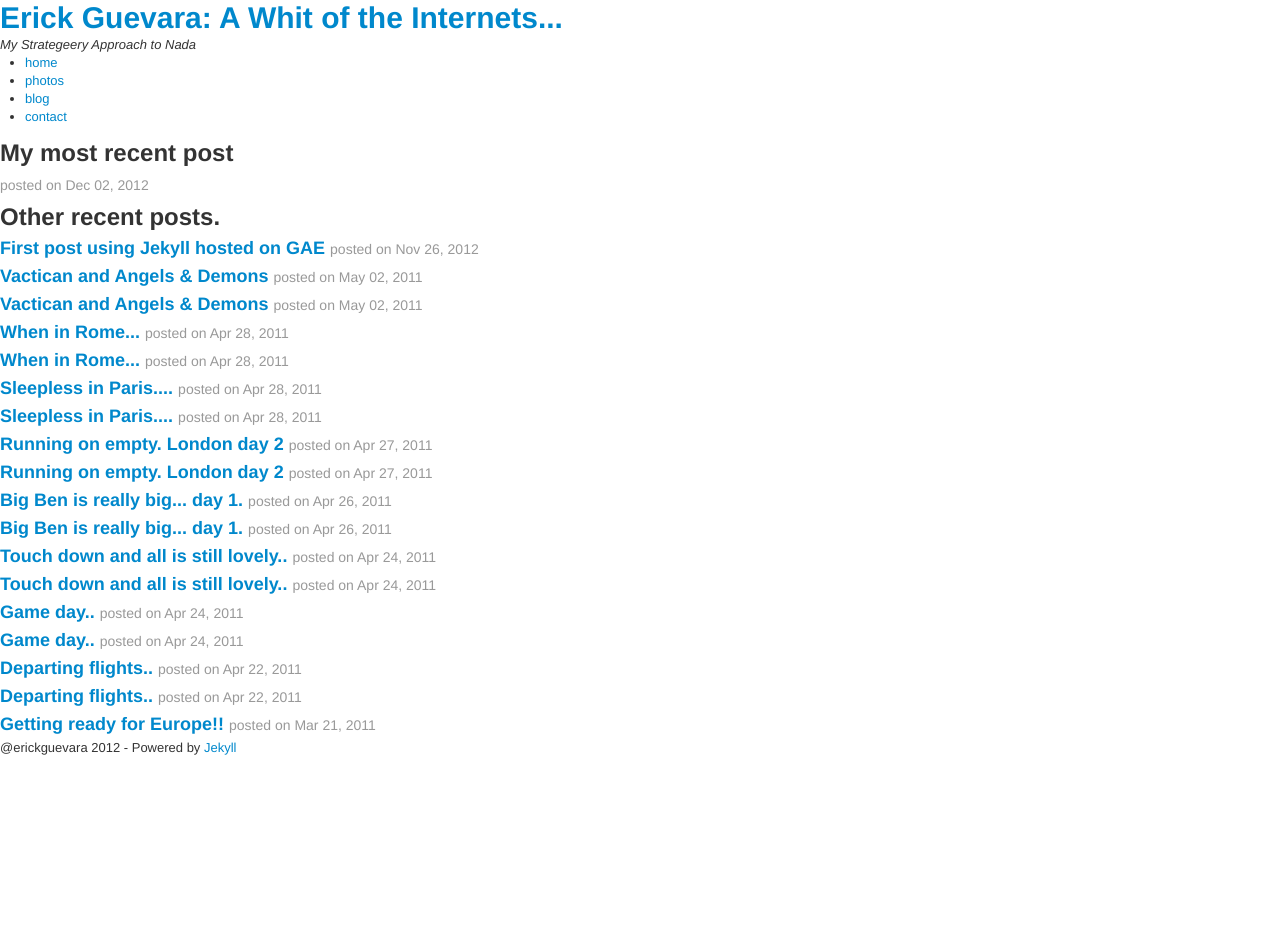
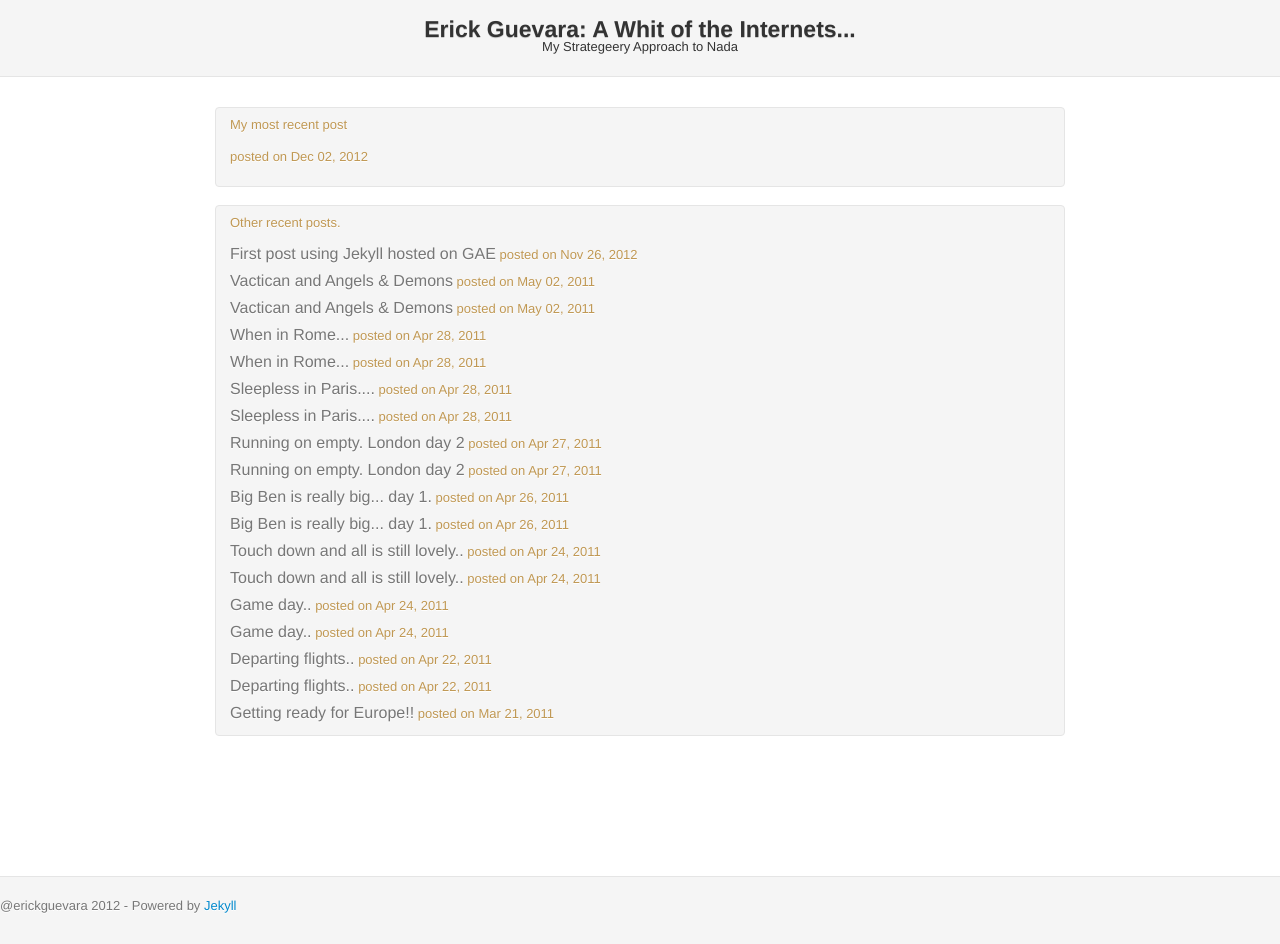
Before and after one commit to eguevara/erickguevara-me, a Jekyll site: the page built from index.html, in a window 1280 px wide. Built offline with Jekyll 4.4.1, drawn with Linux system fonts in a browser that asks for light colours; Markdown is read by kramdown in place of the engine named in the settings; before the commit the page ends 900 px from its top, so only the background shows below that.

Commit message:
added css

```diff
--- a/_includes/footer.html
+++ b/_includes/footer.html
@@ -1,3 +1,4 @@
-<footer>
-	@erickguevara 2012 - Powered by <a href="http://jekyllrb.com/">Jekyll</a>
+<footer class="site-footer">
+	<p>@erickguevara 2012 - Powered by <a href="http://jekyllrb.com/">Jekyll</a>
+	</p>
 </footer>
--- a/_includes/header.html
+++ b/_includes/header.html
@@ -1,20 +1,6 @@
-<header id="header_nav">
-	<h1><a href="{{ site.url }}">{{ site.title }}</a></h1>
-	<small><em>{{ site.description }}</em></small>
-	<nav>
-		<ul>
-			<li class="active">
-				<a href="{{ site.url }}">home</a>
-			</li>
-			<li>
-				<a href="{{ site.url }}">photos</a>
-			</li>
-			<li>
-				<a href="{{ site.url }}">blog</a>
-			</li>
-			<li>
-				<a href="{{ site.url }}">contact</a>
-			</li>
-		</ul>
-	</nav>
+<header class="site-header">
+	<p>
+		<a class="logo" href="{{ site.url }}">{{ site.title }}</a>
+	</p>
+	<div class="site-header-desc">{{ site.description }}</div>
 </header>
--- a/_layouts/default.html
+++ b/_layouts/default.html
@@ -5,16 +5,23 @@
 	<title>Erick Guevara </title>
 	<link href="{{ site.media_server }}/css/bootstrap.min.css?{{ site.media_version }}" rel="stylesheet">
     <link href="{{ site.media_server }}/css/bootstrap-responsive.css?7" rel="stylesheet">
+    <link rel="stylesheet" type="text/css" href="./css/main.css">
+
 </head>
 <body>
 
-<!-- header -->
-{% include header.html %}
+<div class="content-wrapper-outer">
+	<!-- header -->
+	{% include header.html %}
 
-{{ content }}
+	<div class="content-wrapper-inner">
+			{{ content }}
+	</div> <!--content-wrapper-inner-->
 
-<!-- footer -->
-{% include footer.html %}
+	<!-- footer -->
+	{% include footer.html %}
+
+</div> <!-- content-wrapper-outer-->
 
 </body>
 </html>
--- /dev/null
+++ b/css/main.css
@@ -0,0 +1,118 @@
+header, nav, section, article, aside, footer, hgroup {
+  display: block; }
+
+a img {
+  border: 0px; }
+
+body, html {
+  margin: 0px;
+  padding: 0px;
+  font-family: Helvetica Neue, HelveticaNeue, Helvetica, sans-serif, Arial; }
+
+h1, h2, h3, h4, h5, h6 {
+  margin: 0px;
+  padding: 0px; }
+
+.site-header {
+  position: relative;
+  z-index: 1;
+  text-align: center;
+  overflow: hidden;
+  background-color: whiteSmoke;
+  border-bottom: 1px solid #E5E5E5;
+	}
+  .site-header .logo {
+    text-decoration: none;
+    color: #333;
+    text-shadow: 0px 1px 0px #CCC;
+    #margin-bottom: -27px;
+    font-size: 23px;
+    font-weight: bold;
+    display: inline-block;
+    vertical-align: bottom; }
+    .site-header p {
+    	font-size: 14px;
+    }
+    .site-header p {
+    	margin: 20px 0px 0px 0px;
+    }
+    .site-header-desc {
+    	margin: 0px 0px 20px 0px;
+    }
+
+.site-footer {
+position: relative;
+margin: 40px 0 0 0;
+padding: 20px 0;
+font-size: 12px;
+line-height: 1.5;
+color: #777;
+text-shadow: 0 1px 0 white;
+background-color: whiteSmoke;
+border-top: 1px solid #E5E5E5;
+}
+
+
+.content-wrapper-outer {
+  max-width: 1550px;
+  margin: 0px 0px 0px 0px;
+  #padding: 10px 0px;
+  min-width: 1024px;
+  border-radius: 5px;
+  -webkit-border-radius: 5px;
+  -moz-border-radius: 5px;
+}
+
+.content-wrapper-inner {
+  display: block;
+  position: relative;
+  z-index: 1;
+}
+
+.main-content {
+  padding: 30px 40px 100px 40px;
+  margin: 0px 175px;
+  background-color: white;
+  min-height: 510px;
+}
+
+.main-posts {
+  background-color: whiteSmoke;
+  color: #C09853;
+  padding: 8px 35px 8px 14px;
+  text-shadow: 0px 1px 0px white;
+  text-align: left;
+  border: 1px solid #E5E5E5;
+  border-radius: 4px;
+  -webkit-border-radius: 4px;
+  -moz-border-radius: 4px;
+  font-size: 13px;
+}
+
+ .main-posts ul , .main-recent-posts ul{
+    list-style-type: none;
+    margin: 0px; }
+    .main-posts ul li, .main-recent-posts ul li {
+      padding: 4px 0px; }
+      .main-posts ul li a, .main-recent-posts ul li a {
+        cursor: pointer;
+        color: #777;
+        text-decoration: none;
+        font-size: 16px;
+        -webkit-font-smoothing: antialiased; }
+      .main-posts ul li:hover a, .main-recent-posts ul li:hover a {
+        color: #333; }
+
+
+.main-recent-posts {
+  background-color: whiteSmoke;
+  color: #C09853;
+  padding: 8px 35px 8px 14px;
+  text-shadow: 0px 1px 0px white;
+  text-align: left;
+  border: 1px solid #E5E5E5;
+  border-radius: 4px;
+  -webkit-border-radius: 4px;
+  -moz-border-radius: 4px;
+  font-size: 13px;
+}
--- a/index.html
+++ b/index.html
@@ -1,19 +1,26 @@
 ---
 layout: default
 ---
-<section id="section_recent">
-	<h2 class="title">My most recent post</h2>
-	<div class="content">
+<section class="main-content center">
+	<div class="main-recent-posts">
+        <p>My most recent post</p>
+        <ul>
    {% for post in site.posts  limit: 1%}
-        <h3><a href="{{ post.url }}">{{ post.title }}</a> <small>posted on {{ post.date | date: "%b %d, %Y"  }}</small></h3>
+        <li><a href="{{ post.url }}">{{ post.title }}</a>
+        <small>posted on {{ post.date | date: "%b %d, %Y"  }}</small><li>
     {% endfor %}
+        </ul>
 	</div>
-</section>
-<article id="article_posts">
-    <h2>Other recent posts.</h2>
+    <br />
+
+    <div class="main-posts">
+        <p>Other recent posts.</p>
+        <ul>
      {% for post in site.posts offset: 1 limit: 100%}
-        <section>
-        <h3><a href="{{ post.url }}">{{ post.title }}</a> <small>posted on {{ post.date | date: "%b %d, %Y"  }} </small></h3>
-        </section>
+        <li><a href="{{ post.url }}">{{ post.title }}</a>
+            <small>posted on {{ post.date | date: "%b %d, %Y"  }} </small>
+        </li>
     {% endfor %}
+        </ul>
+    </div>
  </article>
```
Also changed, not shown: _layouts/post.html (+3 -5 lines), 14 other files.
